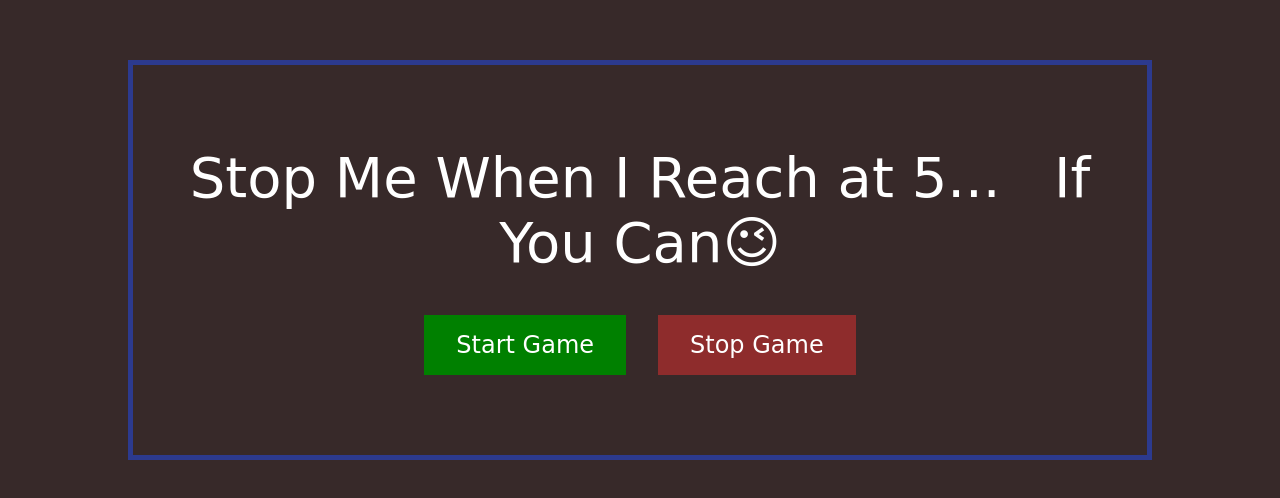
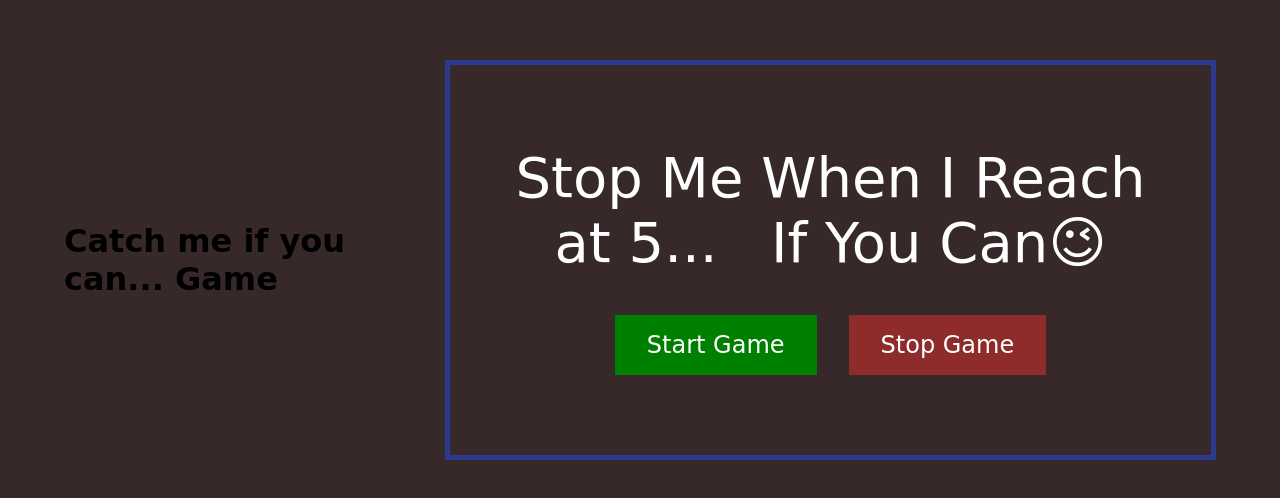
Before and after one commit to ShubhamBharde/Small-Game, a plain HTML site: page index.html in a window 1280 px wide. Shown: the part 140-638 px from the top of the page. Drawn offline with Linux system fonts and the light colour scheme; a web font is replaced by a local one.

Commit message:
docs: add h1

```diff
--- a/index.html
+++ b/index.html
@@ -10,6 +10,7 @@
 </head>
 
 <body>
+    <h1>Catch me if you can... Game</h1>
     <div class="container">
         <div class="game-box">
             <p id="show-number">Stop Me When I Reach at 5... &nbsp; If You Can😉</p>
```
